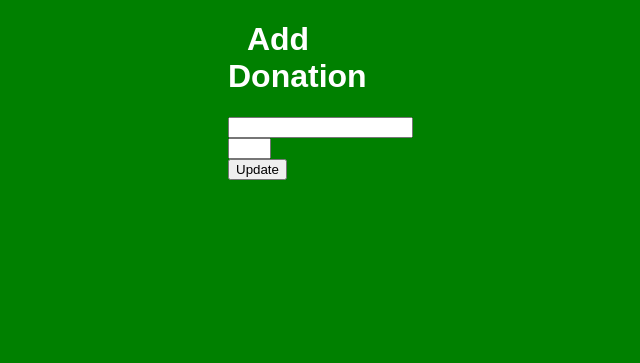
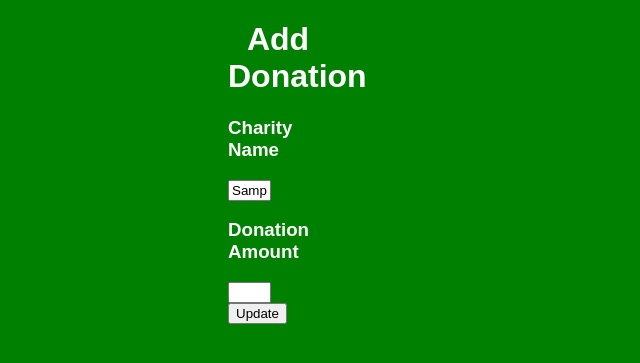
Before and after one commit to skinnybeans17/contractor-project, a Flask app: page /update/1 in a window 1280 px wide. Shown: the top 363 px of the page, without its empty margins (362-1002 px from the left). Run offline with Flask 2, Linux system fonts and the light colour scheme; tables that the repository leaves empty hold one stand-in row (values such as "Sample post").

Commit message:
Update update.html

```diff
--- a/templates/update.html
+++ b/templates/update.html
@@ -10,8 +10,8 @@
 
     <div class="form">
         <form action="/update/{{donation.id}}" method="POST">
-            <input type="text" name="charity" id="charity" value="{{ donation.charity }}">
-            <input type="number" name="amount" id="amount" value="{{ donation.amount }}">
+            <h3>Charity Name</h3><input type="text" name="content" id="content" value="{{ donation.content }}">
+            <h3>Donation Amount</h3><input type="number" name="amount" id="amount" value="{{ donation.amount }}">
             <input type="submit" value="Update">
         </form>
     </div>
```
